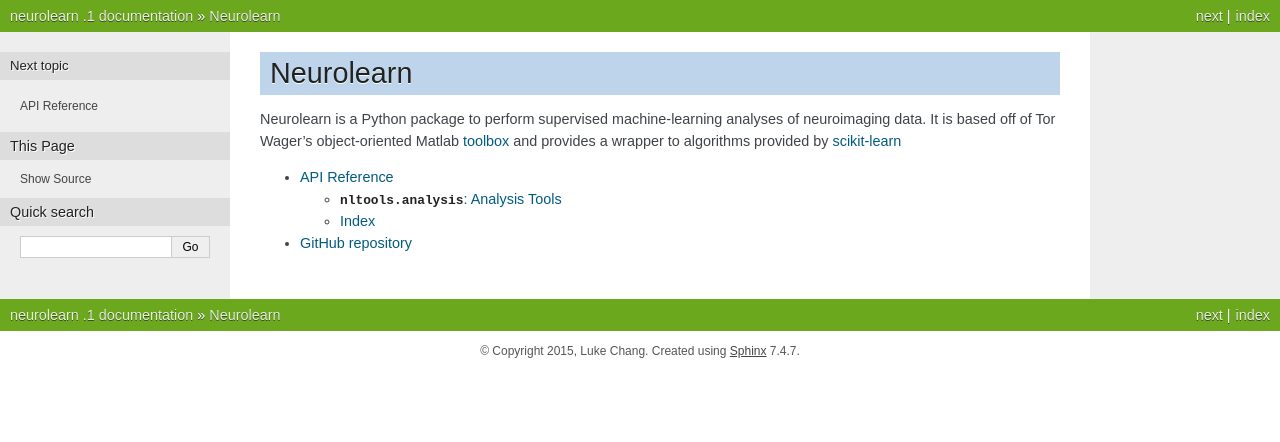
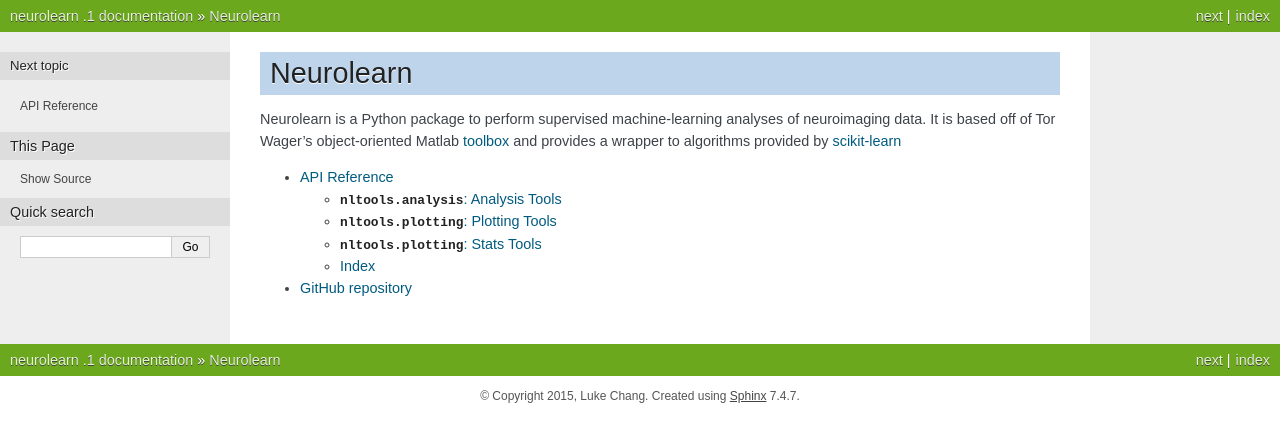
Before and after one commit to cosanlab/nltools, a Sphinx documentation site: the page built from docs/index.rst, in a window 1280 px wide. Shown: the top 442 px of the page. Built offline with Sphinx 7.4.7, drawn with Linux system fonts in a browser that asks for light colours.

Commit message:
Updated Sphinx Docs

```diff
--- a/docs/reference.rst
+++ b/docs/reference.rst
@@ -18,10 +18,25 @@
 :mod:`nltools.analysis`: Analysis Tools
 =======================================
 
-Analysis modules
-----------------
+.. autoclass:: nltools.analysis.Predict
+  :members:
+
+.. autoclass:: nltools.analysis.Roc
+  :members:
 
 .. automodule:: nltools.analysis
+  :members:
+
+:mod:`nltools.plotting`: Plotting Tools
+=======================================
+
+.. automodule:: nltools.plotting
+  :members:
+
+:mod:`nltools.plotting`: Stats Tools
+=======================================
+
+.. automodule:: nltools.stats
   :members:
 
 Index
```
